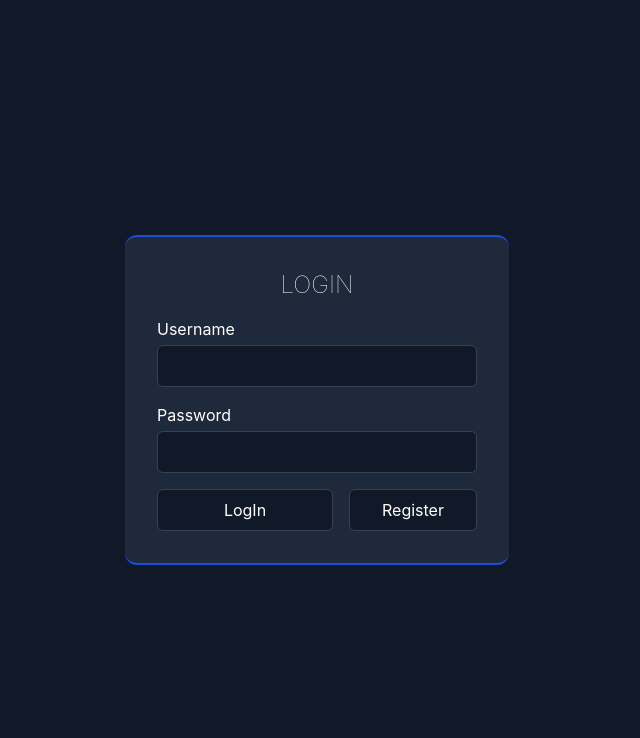
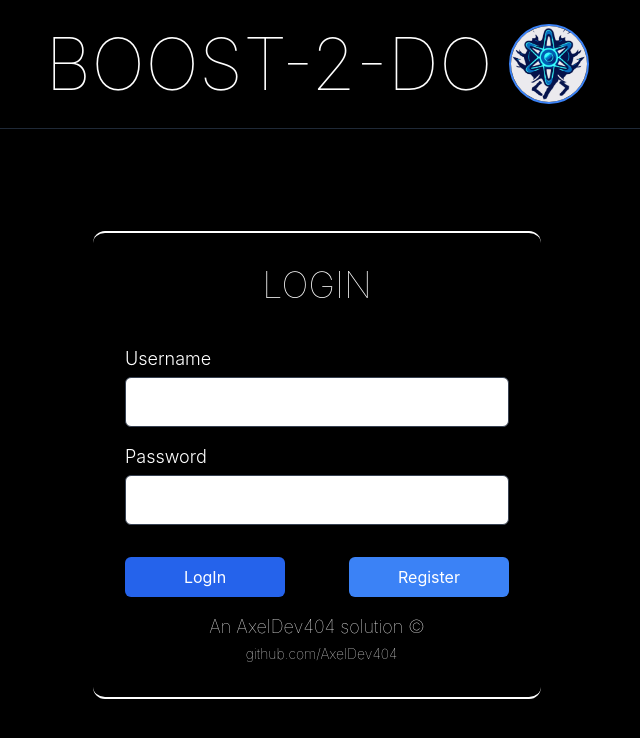
Before and after one commit to AxelDev404/BOOST-2-DOZ, a React (Create React App) app in the folder frontend/oda/: page / in a window 1280 px wide. Shown: the top 738 px of the page, without its empty margins (323-963 px from the left). Built offline with nearby package versions, Linux system fonts and the light colour scheme.

Commit message:
finished login ui and fixes in dashboard
+sticky side bar
+changes profle and logout button
+token have to be fixed , some bugs are still present

```diff
--- a/frontend/oda/src/components/TabToDo.jsx
+++ b/frontend/oda/src/components/TabToDo.jsx
@@ -30,59 +30,14 @@ function TabToDo(){
 
 
     return(
+        <div className="w-full grid grid-cols-1 md:grid-cols-4 gap-2">
+            <div className="bg-black h-8 md:h-12 md:col-span-4"></div>
 
-        <div className="w-auto">
-
-            <div className="bg-black h-16"></div>
-
-
-            <div className="px-4 py-10 bg-slate-300 h-auto rounded-md">
-
-
-
-                <table className=" w-full  border-blue-600">
-
-                    <thead className="bg-gray-900  ">
-
-                        <tr>
-
-                            <th className="text-white">Task</th>
-                            <th className="text-white">Contenuto</th>
-                            <th className="text-white">Scadenza</th>
-                            <th className="text-white">Stato</th>
-
-                        </tr>
-
-                    </thead>
-
-
-                    {Array.isArray(task) && task.map(task=>(
-
-                        <tbody className="bg-slate-950">
-
-                            <tr key={task.id_task}  className="text-white text-center">
-
-                                <td>{task.titolo}</td>
-                                <td>{task.contenuto}</td>
-                                <td>{task.scadenza}</td>
-                                <td>{task.stato ? <CircleIcon sx={{color:'green'}}/> : <CircleIcon sx={{color:'red'}}/> }</td>
-
-                            </tr>
-
-                        </tbody>
-
-                    ))}
-
-
-
-
-
-                </table>
-
-            </div>
-
-
-
+            {Array.isArray(task) && task.map(task => (
+                <div key={task.id} className="px-1.5 md:px-2 w-full md:h-20 h-56 bg-slate-300 rounded-sm">
+                    <h1 className="text-lg truncate py-2 px-10">Titolo: {task.titolo}</h1>
+                </div>
+            ))}
         </div>
     );
 }
--- a/frontend/oda/src/pages/LogIn.jsx
+++ b/frontend/oda/src/pages/LogIn.jsx
@@ -1,6 +1,6 @@
 import React, { useEffect, useState } from 'react';
 import { useNavigate } from 'react-router-dom';
-
+import logo from '../assets/LOGOAX.png';
 
 function LogIn(){
 
@@ -32,11 +32,10 @@ function LogIn(){
 
             localStorage.setItem('access' , data.access);
             localStorage.setItem('refresh' , data.refresh);
-            alert('accesso consentito')
             navigate('/dashboard')
         }
         else{
-            alert('credenziali errate')
+            navigate('/')
         }
 
     };
@@ -44,55 +43,74 @@ function LogIn(){
 
     return(
 
-        <div className="min-h-screen bg-gray-900">
+        <div className="min-h-screen bg-black flex flex-col">
 
-            <div className="flex items-center justify-center min-h-screen bg-gray-900">
+            <div className='flex items-center justify-center gap-4 text-white text-7xl py-6 sticky top-0 z-50 bg-black border-b border-gray-800 '>
+                <span className='font-thin'>BOOST-2-DO</span>
+                <img
+                    src={logo}
+                    alt="Logo"
+                    className='h-20 w-20 rounded-full border-2 border-blue-500 object-cover'
+                />
 
-                <div className="bg-slate-800 p-8 rounded-xl w-96 border-b-2 border-t-2  border-blue-700">
+
+            </div>
+
+
+            <div className="flex flex-1 items-center justify-center bg-black p-4 sticky">
+
+                <div className="bg-black p-8 rounded-xl w-full max-w-md border-b-2 border-t-2 border-white shadow-lg">
+
                     <form onSubmit={hanleLogin} className="flex flex-col gap-4">
 
                         <div className="text-center">
+                            <h1 className="text-white font-thin text-4xl mb-6">LOGIN</h1>
+                        </div>
 
-                            <h1 className="text-white font-thin text-2xl">LOGIN</h1>
+                        <div className="flex flex-col gap-1">
+
+                            <label htmlFor="username" className="text-white text-lg font-light">Username</label>
+                            <input value={username} onChange={e => setUsername(e.target.value)} type="text" id="username" className="px-4 py-3 rounded-md bg-white text-black border border-gray-700 focus:outline-none focus:ring-2 focus:ring-blue-500 transition-all"/>
 
                         </div>
 
-                        <div className="flex flex-col">
-                            <label htmlFor="username" className="text-white mb-1">Username</label>
-                            <input value={username} onChange={e => setUsername(e.target.value)}  type="text" id="username" className="px-3 py-2 rounded-md bg-gray-900 text-white border border-gray-700 focus:outline-none focus:ring-2 focus:ring-blue-500"/>
+                        <div className="flex flex-col gap-1">
+
+                            <label htmlFor="password" className="text-white text-lg font-light">Password</label>
+                            <input value={password}  onChange={e => setPassword(e.target.value)}   type="password"  id="password"  className="px-4 py-3 rounded-md bg-white text-black border border-gray-700 focus:outline-none focus:ring-2 focus:ring-blue-500 transition-all"/>
+
                         </div>
 
-                        <div className="flex flex-col">
-                            <label htmlFor="password" className="text-white mb-1">Password</label>
-                            <input value={password} onChange={e => setPassword(e.target.value)}  type="password" id="password" className="px-3 py-2 rounded-md bg-gray-900 text-white border border-gray-700 focus:outline-none focus:ring-2 focus:ring-blue-500"/>
+                        <div className="md:flex md:flex-row md:justify-between md:pt-4">
+
+                            <button  type="submit" className="md:px-6 md:py-2 py-3 rounded-md bg-blue-600 text-white hover:bg-blue-700 focus:outline-none focus:ring-2 focus:ring-blue-500 transition-all w-72 md:w-40">
+                                LogIn
+                            </button>
+
+                            <div className='py-2'></div>
+
+
+                            <button  type=''  className="md:px-6 md:py-2 py-3 rounded-md bg-blue-500 text-white hover:bg-blue-600 focus:outline-none focus:ring-2 focus:ring-gray-500 transition-all w-72 md:w-40" >
+                                Register
+                            </button>
+
                         </div>
 
-                        <div className="flex flex-row">
+                        <div className='text-center'>
 
-                            <div>
-                                <button className="px-3 w-44 py-2 rounded-md bg-gray-900 text-white border border-gray-700 focus:outline-none focus:ring-2 focus:ring-blue-500 hover:bg-slate-800">LogIn</button>
-                            </div>
-
-                            <div className="px-2"></div>
-
-                            <div>
-
-                                <button type='submit' className="px-3 w-32 py-2 rounded-md bg-gray-900 text-white border border-gray-700 focus:outline-none focus:ring-2 focus:ring-blue-500 hover:bg-slate-800">Register</button>
-                            </div>
+                            <span className='font-thin text-lg text-white'>An AxelDev404 solution ©</span> <br />v
+                            <a href="https://github.com/AxelDev404" target='blank' className='text-white font-thin text-sm'>github.com/AxelDev404</a>
 
                         </div>
 
 
                     </form>
+
                 </div>
+
             </div>
 
-
-
-
-
         </div>
-
 
 
     );
```
Also changed, not shown: frontend/oda/src/pages/Dashboard.jsx (+50 -34 lines), frontend/oda/src/assets/LOGOAX.png (added).
